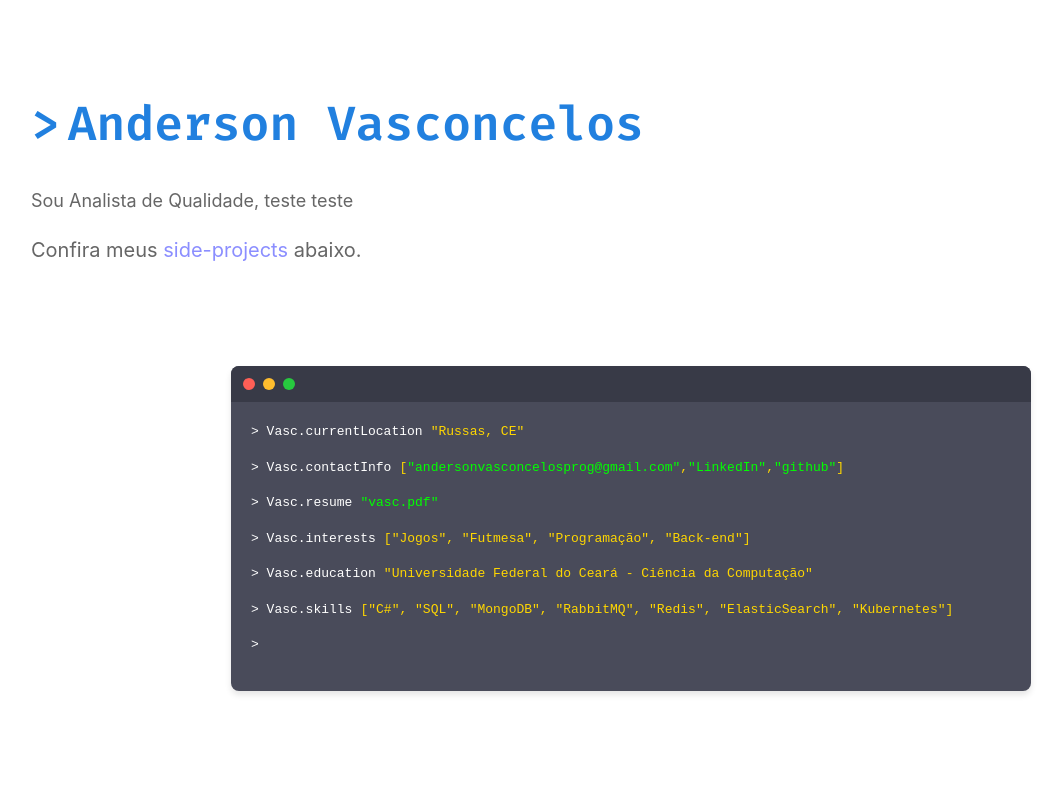
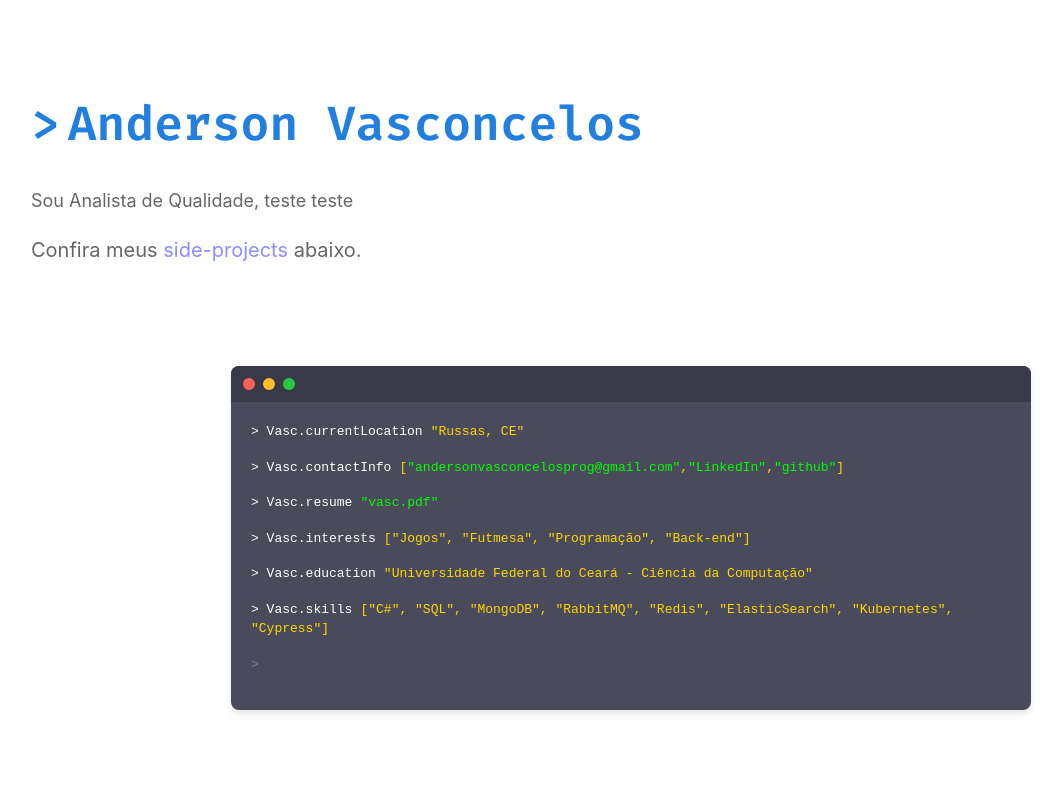
Before and after one commit to vascsx/portfolio_vascsx, a React (Create React App) app: page / in a window 1280 px wide. Shown: the top 789 px of the page, without its empty margins (9-1071 px from the left). Built offline with nearby package versions, Linux system fonts and the light colour scheme.

Commit message:
feat: animação no prompt do componente home

```diff
--- a/src/components/Home.css
+++ b/src/components/Home.css
@@ -52,6 +52,24 @@
   margin-right: 8px;
 }
 
+.prompt-animation {
+  color: white;
+  margin-right: 8px;
+  animation: blink 1s infinite;
+}
+
+@keyframes blink {
+  0% {
+    opacity: 1;
+  }
+  50% {
+    opacity: 0;
+  }
+  100% {
+    opacity: 1;
+  }
+}
+
 .output {
   color: #ffd700;
 }
--- a/src/components/Home.tsx
+++ b/src/components/Home.tsx
@@ -42,10 +42,10 @@ const Home: React.FC = () => {
         </div>
         <div className="command-line">
           <span className="prompt">&gt; Vasc.skills</span>
-          <span className="output">["C#", "SQL", "MongoDB", "RabbitMQ", "Redis", "ElasticSearch", "Kubernetes"]</span>
+          <span className="output">["C#", "SQL", "MongoDB", "RabbitMQ", "Redis", "ElasticSearch", "Kubernetes", "Cypress"]</span>
         </div>
         <div className="command-line">
-          <span className="prompt">&gt;</span>
+          <span className="prompt-animation">&gt;</span>
         </div>
       </div>
     </div>
```
Also changed, not shown: src/assets/images/portfolio.png (added).
